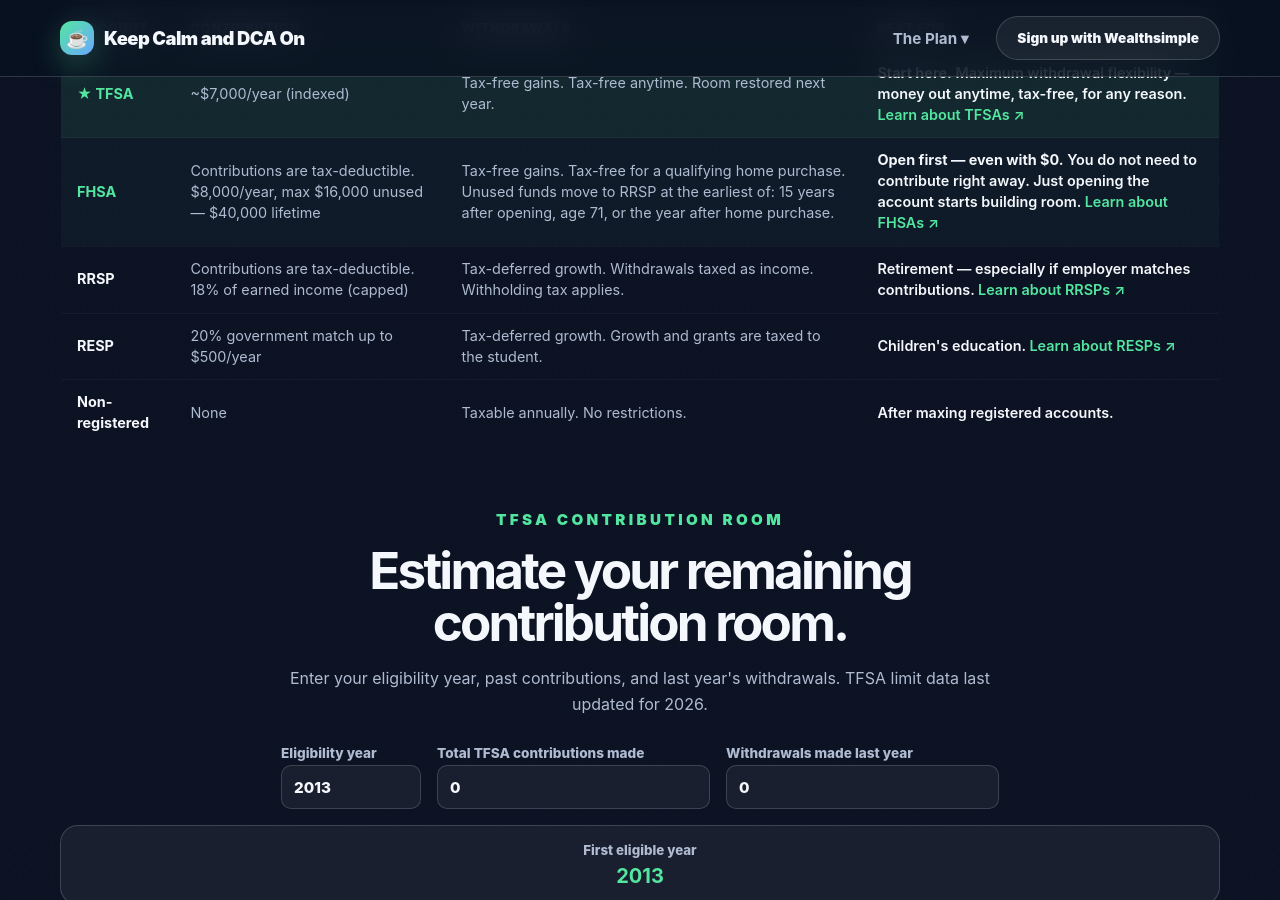
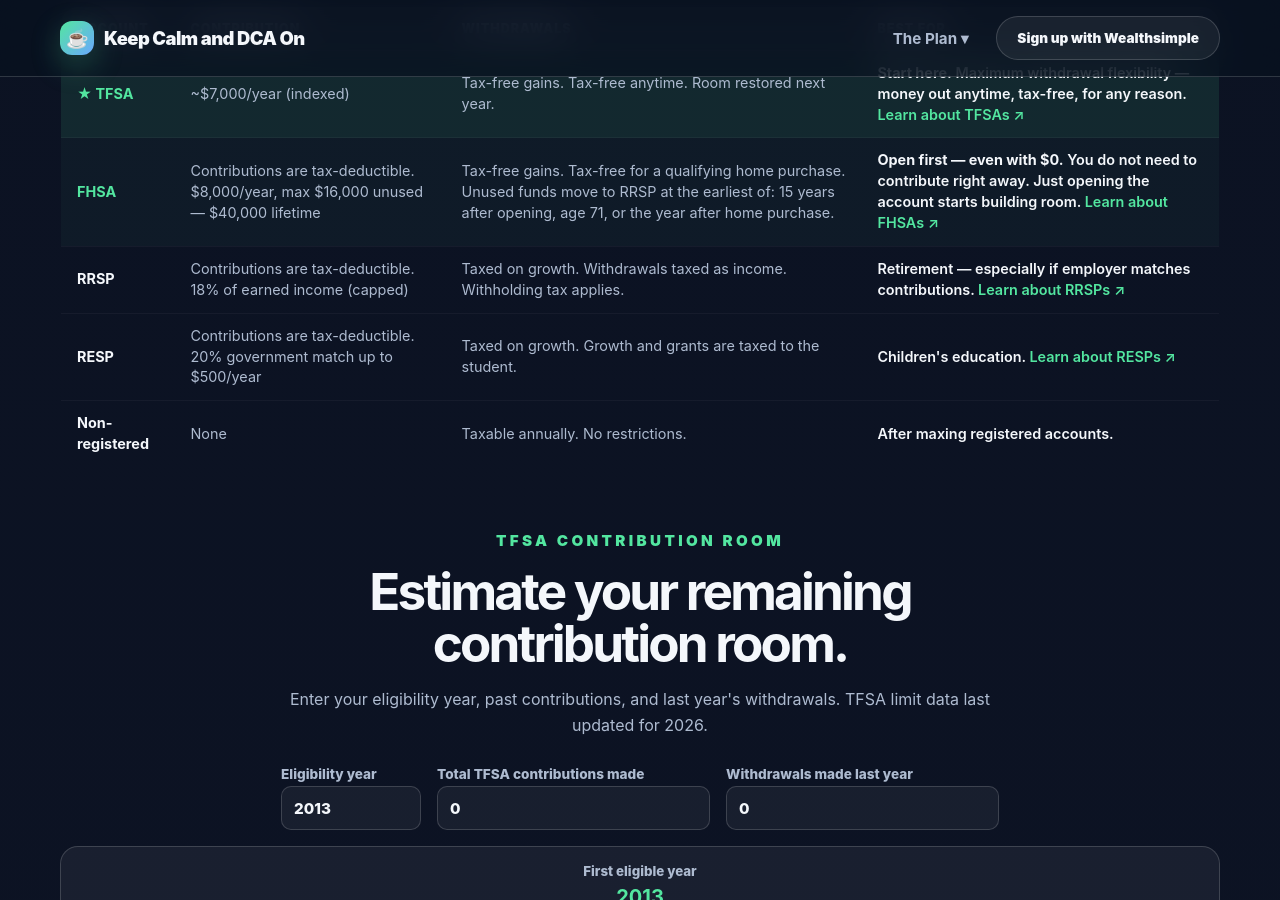
Before and after one commit to thestamp/dcathedip, a Jekyll site: the page built from index.html, in a window 1280 px wide and 900 px high, scrolled down 7752 px. Built offline with Jekyll 4.4.1, drawn with Linux system fonts in a browser that asks for light colours.

Commit message:
Replace 'Tax-deferred growth' with 'Taxed on growth', add tax-deductible to RESP

```diff
--- a/index.html
+++ b/index.html
@@ -371,13 +371,13 @@
             <tr>
               <td><strong>RRSP</strong></td>
               <td>Contributions are tax-deductible. 18% of earned income (capped)</td>
-              <td>Tax-deferred growth. Withdrawals taxed as income. Withholding tax applies.</td>
+              <td>Taxed on growth. Withdrawals taxed as income. Withholding tax applies.</td>
               <td>Retirement — especially if employer matches contributions. <a href="https://www.wealthsimple.com/en-ca/learn/what-is-rrsp" target="_blank" rel="nofollow noopener" style="color:var(--green);">Learn about RRSPs ↗</a></td>
             </tr>
             <tr>
               <td><strong>RESP</strong></td>
-              <td>20% government match up to $500/year</td>
-              <td>Tax-deferred growth. Growth and grants are taxed to the student.</td>
+              <td>Contributions are tax-deductible. 20% government match up to $500/year</td>
+              <td>Taxed on growth. Growth and grants are taxed to the student.</td>
               <td>Children's education. <a href="https://www.wealthsimple.com/en-ca/learn/what-is-resp" target="_blank" rel="nofollow noopener" style="color:var(--green);">Learn about RESPs ↗</a></td>
             </tr>
             <tr>
```
